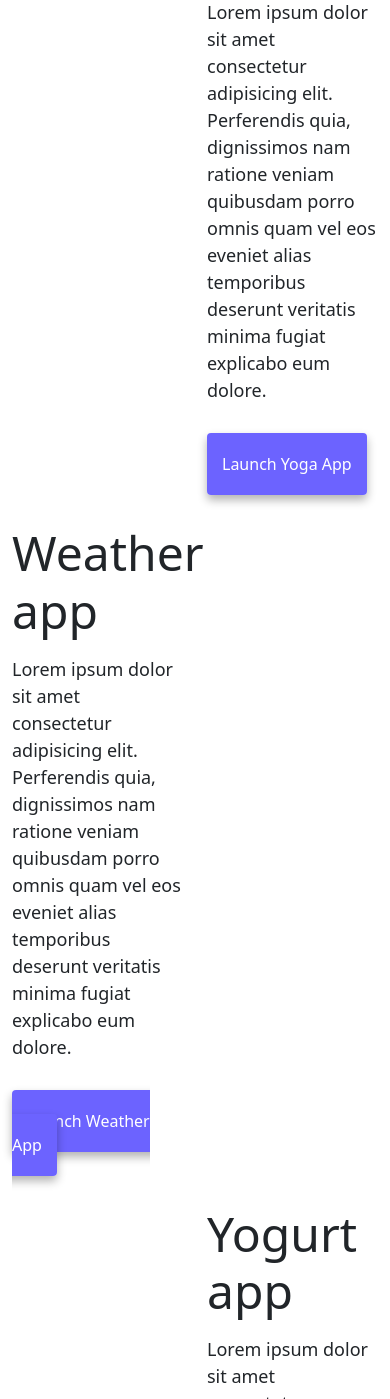
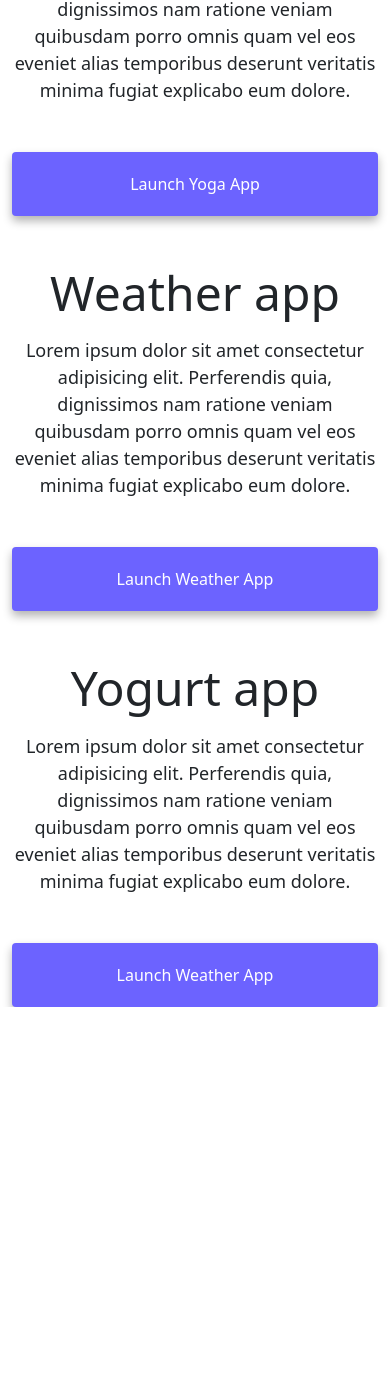
Before and after one commit to kridtee/App-project-hw-wk3, a website: page index.html in a window 390 px wide. Shown: the part 601-2000 px from the top of the page. After the commit the page ends 1608 px from the top, so only its background shows below. Drawn offline with nearby package versions, Linux system fonts and the light colour scheme.

Commit message:
Fixed grid for small screen

```diff
--- a/index.html
+++ b/index.html
@@ -73,14 +73,14 @@
     </div>
     <div class="container">
       <div class="row">
-        <div class="col-6">
+        <div class="col-sm-6">
           <img
             src="images/yoga.png"
-            class="img-fluid rounded d-none d-md-block"
+            class="img-fluid rounded d-none d-sm-block"
             alt="woman in tree pose and description of yoga app"
           />
         </div>
-        <div class="col-6">
+        <div class="col-sm-6">
           <h2 class="mb-3">Yoga app</h2>
           <p>
             Lorem ipsum dolor sit amet consectetur adipisicing elit. Perferendis
@@ -96,7 +96,7 @@
         </div>
       </div>
       <div class="row mt-5">
-        <div class="col-6">
+        <div class="col-sm-6">
           <h2 class="mb-3">Weather app</h2>
           <p>
             Lorem ipsum dolor sit amet consectetur adipisicing elit. Perferendis
@@ -110,23 +110,23 @@
             >
           </div>
         </div>
-        <div class="col-6">
+        <div class="col-sm-6">
           <img
             src="images/weather.png"
-            class="img-fluid rounded d-none d-md-block"
+            class="img-fluid rounded d-none d-sm-block"
             alt="Sample view of weekly weather in an app"
           />
         </div>
       </div>
       <div class="row mt-5">
-        <div class="col-6">
+        <div class="col-sm-6">
           <img
             src="images/yogurt.png"
-            class="img-fluid rounded d-none d-md-block"
+            class="img-fluid rounded d-none d-sm-block"
             alt="Title page of Yogurt app with image of yogurt and blueberries"
           />
         </div>
-        <div class="col-6">
+        <div class="col-sm-6">
           <h2 class="mb-3">Yogurt app</h2>
           <p>
             Lorem ipsum dolor sit amet consectetur adipisicing elit. Perferendis
--- a/style.css
+++ b/style.css
@@ -91,4 +91,18 @@ p {
   h1 {
     font-size: 50px;
   }
+
+  h2 {
+    text-align: center;
+  }
+
+  p {
+    text-align: center;
+  }
+
+  .primary-link {
+    display: block;
+    margin: 0 auto;
+    text-align: center;
+  }
 }
```
